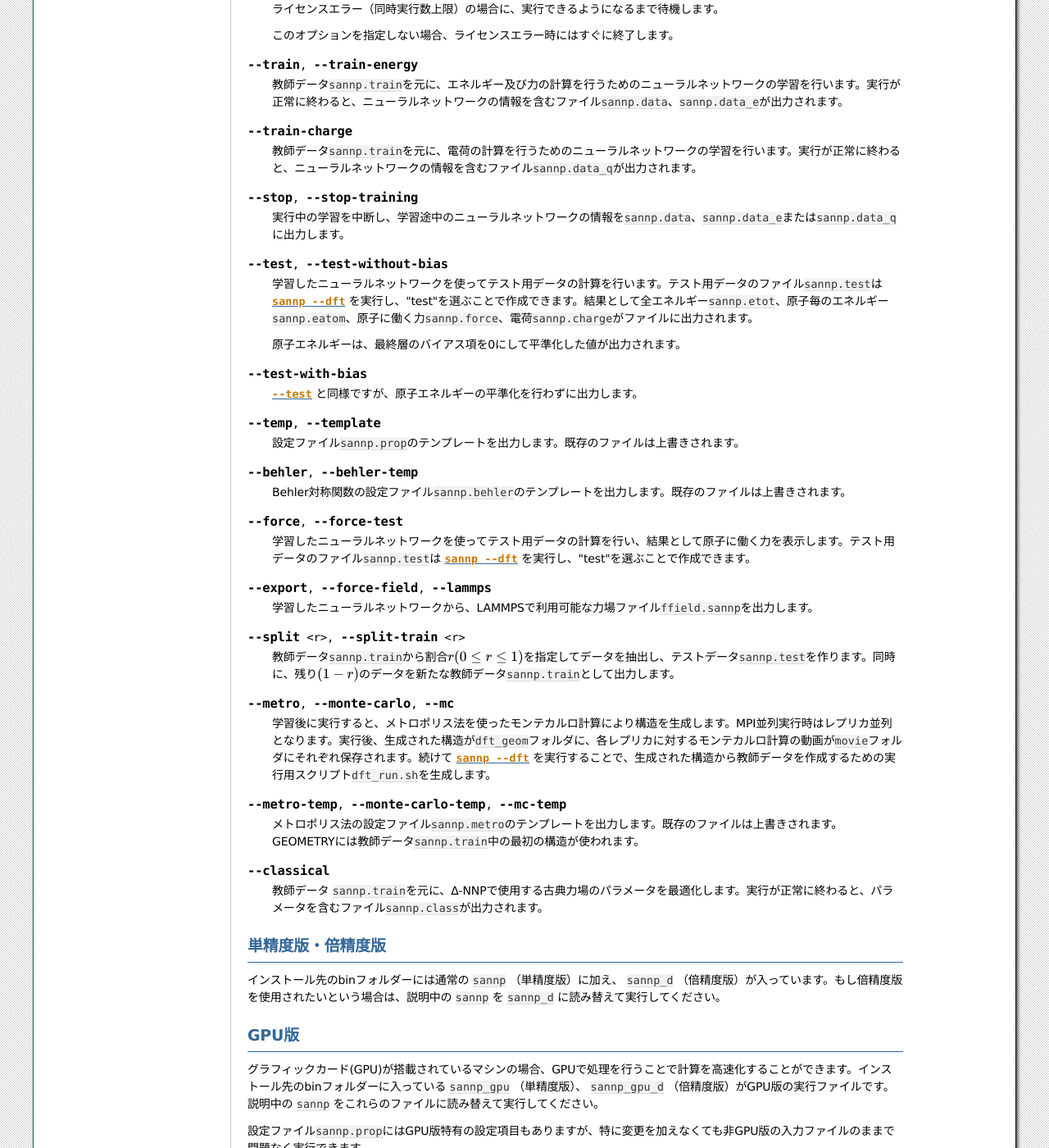
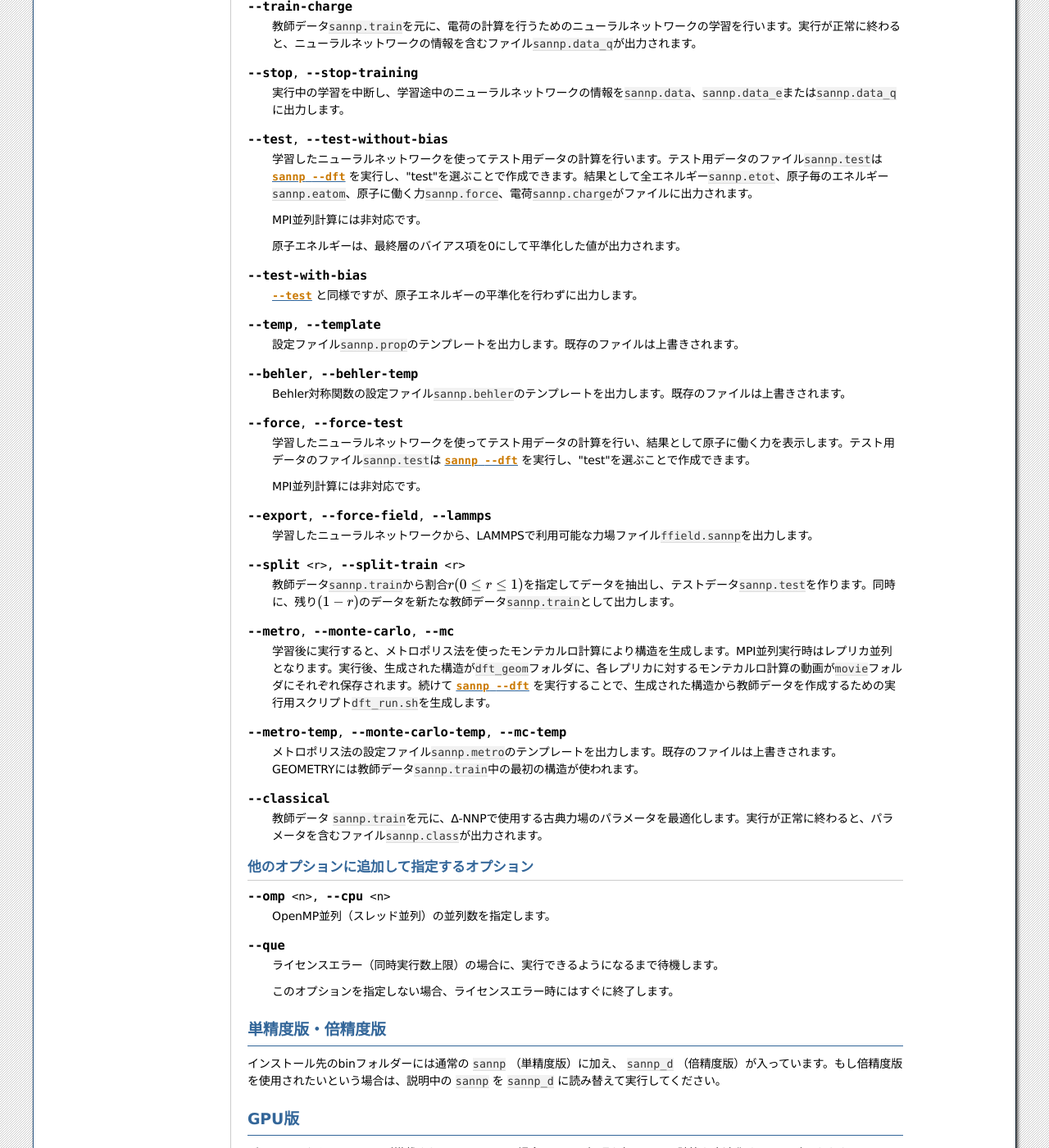
Before and after one commit to advancesoftcorp/neuralmd-doc, a Sphinx documentation site: the page built from docs/source/usage.rst, in a window 1280 px wide and 1400 px high, scrolled down 5081 px. Shown: the whole window at 82% size. Built offline with Sphinx 7.4.7, drawn with Linux system fonts in a browser that asks for light colours; formulas are drawn with MathJax 3; some of the changed text lies outside the part shown.

Commit message:
add/modify option list description

```diff
--- a/docs/source/usage.rst
+++ b/docs/source/usage.rst
@@ -349,6 +339,8 @@ In-situテスト
 .. option:: --test, --test-without-bias
 
  学習したニューラルネットワークを使ってテスト用データの計算を行います。テスト用データのファイル\ :file:`sannp.test`\ は :option:`sannp --dft` を実行し、"test"を選ぶことで作成できます。結果として全エネルギー\ :file:`sannp.etot`\ 、原子毎のエネルギー\ :file:`sannp.eatom`\ 、原子に働く力\ :file:`sannp.force`\ 、電荷\ :file:`sannp.charge`\ がファイルに出力されます。
+
+ MPI並列計算には非対応です。
 
  原子エネルギーは、最終層のバイアス項を0にして平準化した値が出力されます。
 
@@ -367,6 +359,8 @@ In-situテスト
 .. option:: --force, --force-test
 
  学習したニューラルネットワークを使ってテスト用データの計算を行い、結果として原子に働く力を表示します。テスト用データのファイル\ :file:`sannp.test`\ は :option:`sannp --dft` を実行し、"test"を選ぶことで作成できます。
+
+ MPI並列計算には非対応です。
 
 .. option:: --export, --force-field, --lammps
 
@@ -387,6 +381,23 @@ In-situテスト
 .. option:: --classical
 
  教師データ :file:`sannp.train`\ を元に、\ |Delta|\ -NNPで使用する古典力場のパラメータを最適化します。実行が正常に終わると、パラメータを含むファイル\ :file:`sannp.class`\ が出力されます。
+
+.. _usage_options_sub:
+
+他のオプションに追加して指定するオプション
+------------------------------------------
+
+.. program:: sannp
+
+.. option:: --omp <n>, --cpu <n>
+
+ OpenMP並列（スレッド並列）の並列数を指定します。
+
+.. option:: --que
+
+ ライセンスエラー（同時実行数上限）の場合に、実行できるようになるまで待機します。
+
+ このオプションを指定しない場合、ライセンスエラー時にはすぐに終了します。
 
 .. _usage_double:
 
```
Also changed, not shown: other parts of docs/source/usage.rst (+0 -10 lines), 1 other file.
